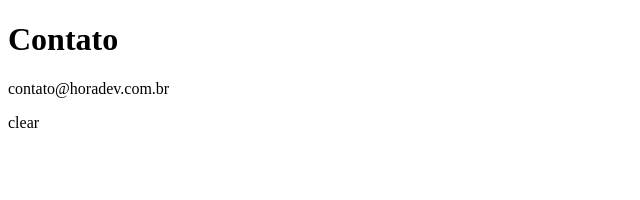
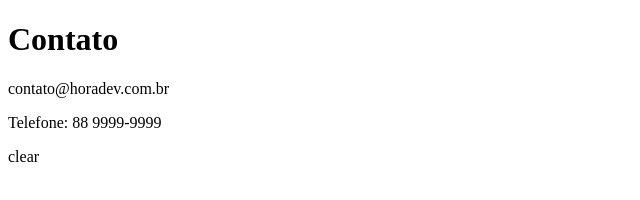
Before and after one commit to AldemirAlencarArquivos/Projeto_1, a plain HTML site: page contato.html in a window 1280 px wide. Shown: the whole page, without its empty margins (0-640 px from the left). Drawn offline with Linux system fonts and the light colour scheme.

Commit message:
Adicionei o telefone de contato

```diff
--- a/contato.html
+++ b/contato.html
@@ -9,6 +9,7 @@
 <body>
     <h1>Contato</h1>
     <p>contato@horadev.com.br</p>
+    <p>Telefone: 88 9999-9999</p>
     <scrpt src="assets/js/App.js"></script>
 </body>
 </html>clear
```
